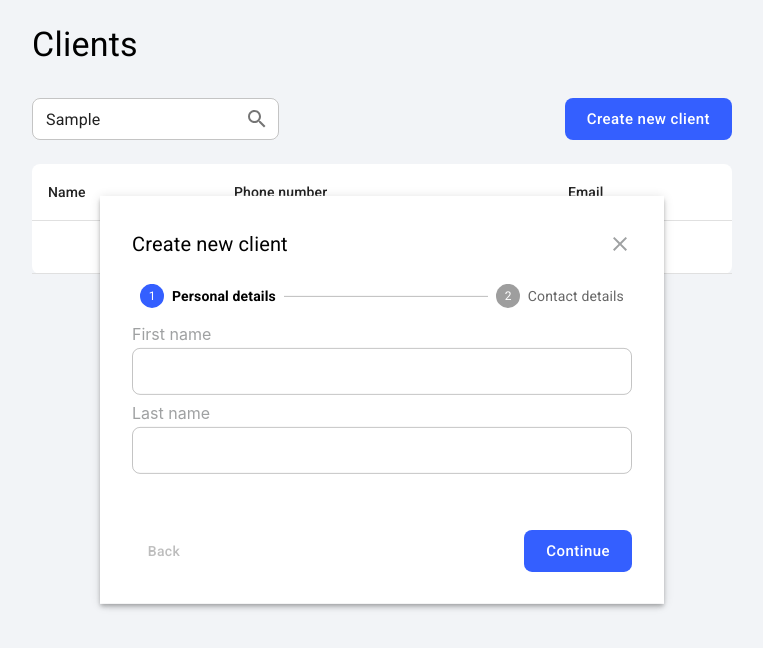
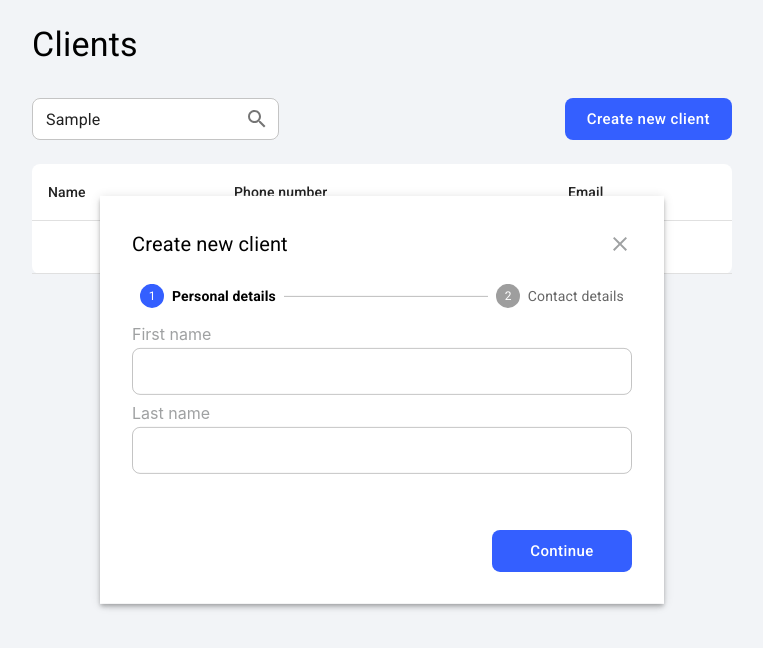
Before and after one commit to ianpamintuan/carepatron-test, a React (Create React App) app in the folder ui/: page / in a window 1280 px wide. Both pictures are taken after typing "Sample" into the empty fields and a click on the button "Create new client". Shown: the top 648 px of the page, without its empty margins (258-1021 px from the left). Built offline with nearby package versions, Linux system fonts and the light colour scheme.

Commit message:
fix: Back button style

```diff
--- a/ui/src/components/Modal/ClientCreateModal/ClientCreateModal.tsx
+++ b/ui/src/components/Modal/ClientCreateModal/ClientCreateModal.tsx
@@ -11,8 +11,8 @@ import {
   Stepper,
   Typography
 } from '@mui/material';
-import useMediaQuery from '@mui/material/useMediaQuery';
 import CloseIcon from '@mui/icons-material/Close';
+import ArrowBackIcon from '@mui/icons-material/ArrowBack';
 import { useForm } from 'react-hook-form';
 import { NameStep } from './NameStep';
 import { ContactStep } from './ContactStep';
@@ -162,23 +162,25 @@ const ClientCreateModal: React.FC<ClientCreateModalProps> = ({ isOpen = false, s
                 <NameStep control={control} show={activeStep === 0} />
                 <ContactStep control={control} show={activeStep === 1} />
                 <Box sx={{ display: 'flex', flexDirection: 'row', pt: 2 }}>
+                  {activeStep === steps.length - 1 && (
                     <Button
                       color="inherit"
                       variant="text"
                       disabled={activeStep === 0}
                       onClick={handleBack}
-                    sx={{ textTransform: 'none' }}
+                      sx={{ textTransform: 'none', color: 'var(--blue)', gap: '12px' }}
                     >
-                    Back
+                      <ArrowBackIcon fontSize="small" sx={{ fill: 'var(--blue)' }} /> Back
                     </Button>
+                  )}
                   <Box sx={{ flex: '1 1 auto' }} />
                   {activeStep !== steps.length - 1 && (
-                    <ButtonComponent onClick={handleNext} size="large">
+                    <ButtonComponent onClick={handleNext} size="large" sx={{ minWidth: '140px' }}>
                       Continue
                     </ButtonComponent>
                   )}
                   {activeStep === steps.length - 1 && (
-                    <ButtonComponent type="submit" size="large">
+                    <ButtonComponent type="submit" size="large" sx={{ minWidth: '140px' }}>
                       Create client
                     </ButtonComponent>
                   )}
--- a/ui/src/components/PhoneInput/PhoneInput.css
+++ b/ui/src/components/PhoneInput/PhoneInput.css
@@ -15,12 +15,10 @@
   border-color: var(--error);
 }
 
-
 .PhoneInput--hasError input:focus {
   border: 2px solid var(--error);
 }
 
-
 .ErrorMessage {
   margin: 4px 0 0 0;
 }
```
Lines whose indentation alone changed are shown as unchanged.
